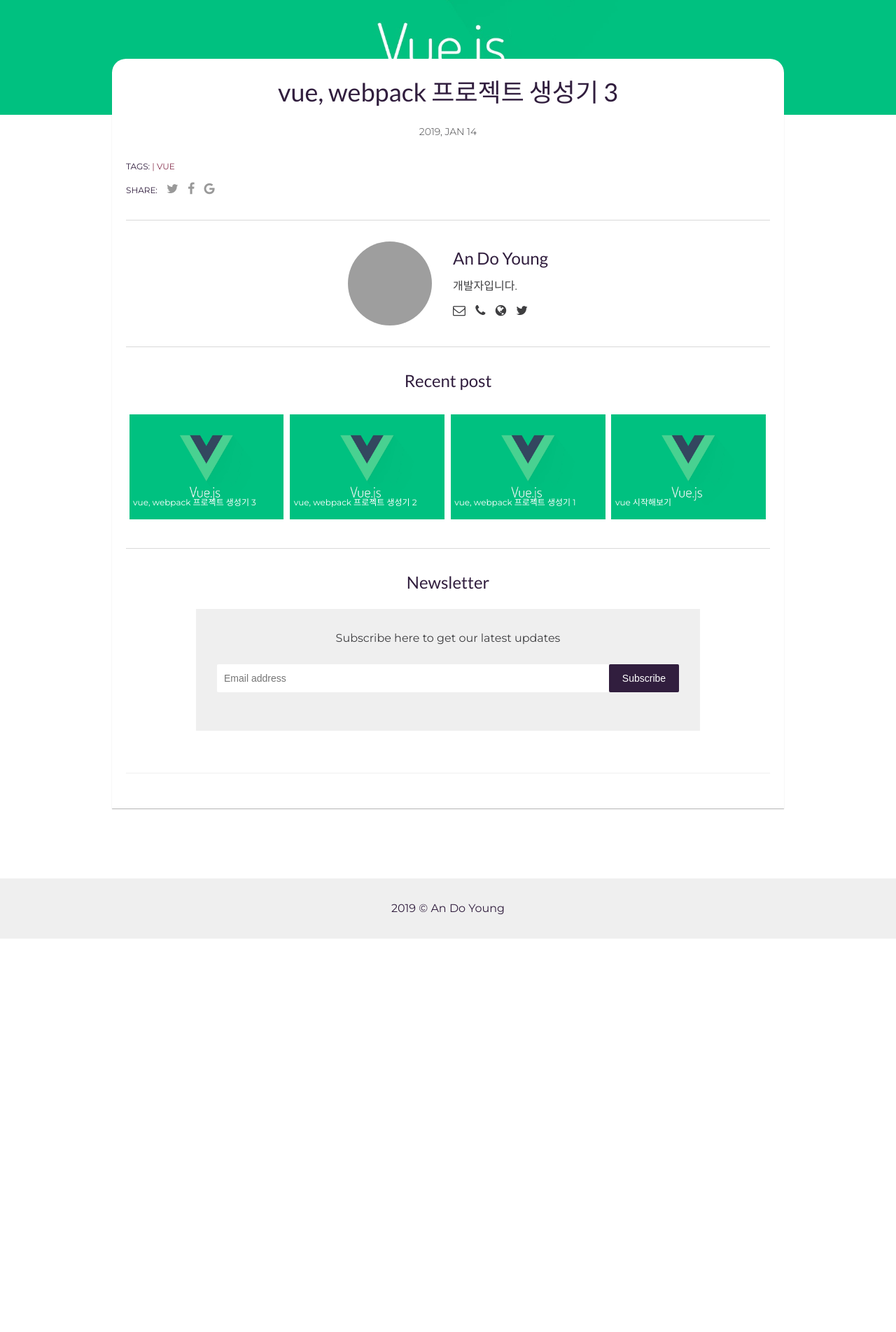
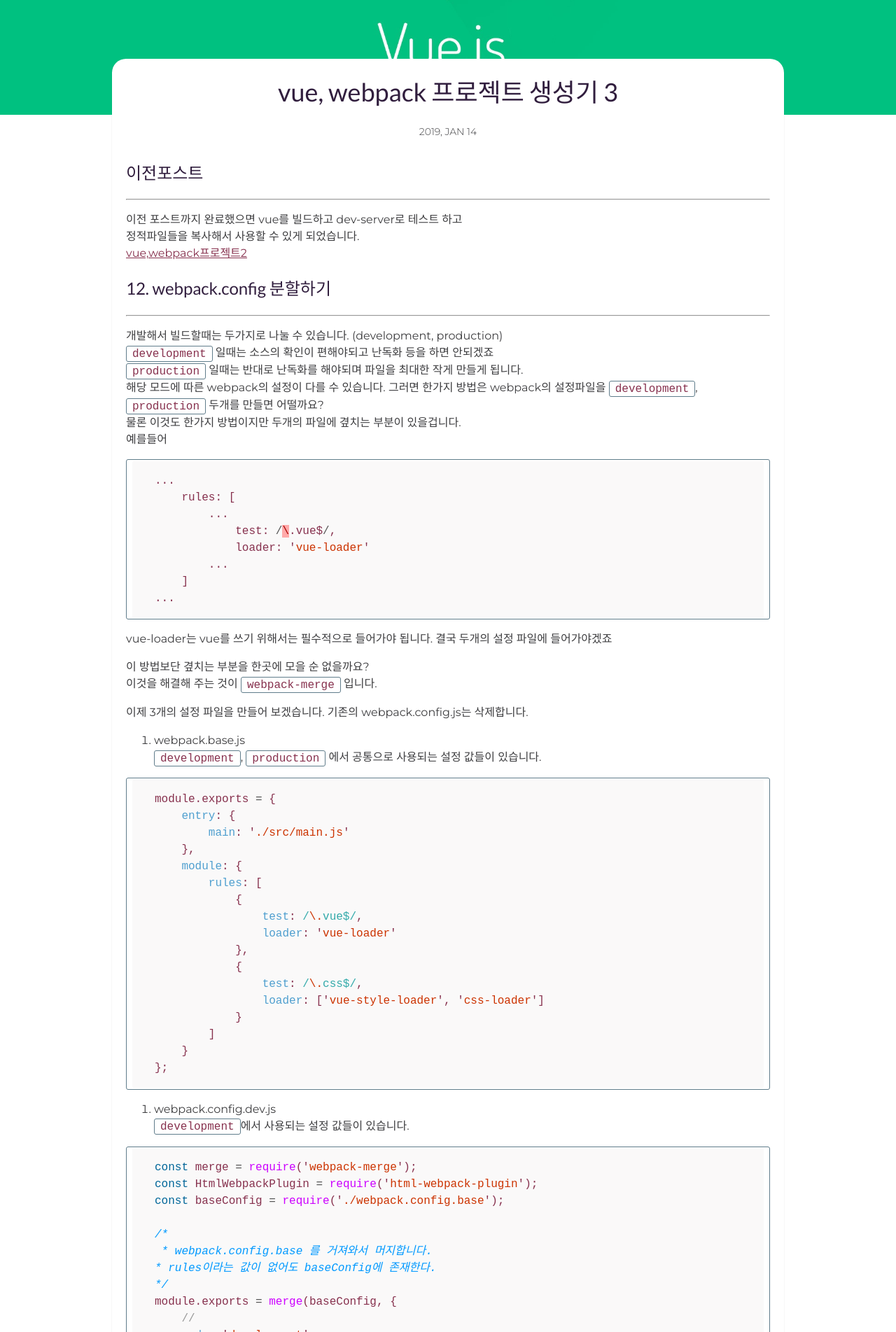
Before and after one commit to doYoungAn/doYoungAn.github.io, a Jekyll site: the page built from _posts/2019-01-14-vue-webpack-3.markdown, in a window 1280 px wide. Shown: the part 439-2342 px from the top of the page at 70% size. Built offline with Jekyll 4.4.1, drawn with Linux system fonts in a browser that asks for light colours; comment, search, counter and statistics services are not loaded; some of the changed text lies outside the part shown; grey boxes are pictures that could not be loaded.

Commit message:
Temp 2019-01-14 post

````diff
--- a/_posts/2019-01-14-vue-webpack-3.markdown
+++ b/_posts/2019-01-14-vue-webpack-3.markdown
@@ -7,3 +7,129 @@ img: vue_logo.jpeg
 tags: [vue]
 author: Do Young An
 ---
+
+## 이전포스트
+----------------------------------------------------
+이전 포스트까지 완료했으면 vue를 빌드하고 dev-server로 테스트 하고
+정적파일들을 복사해서 사용할 수 있게 되었습니다.
+[vue,webpack프로젝트2](https://doyoungan.github.io/vue-webpack-2/)
+
+## 12. webpack.config 분할하기
+-----------------------------------------------------
+개발해서 빌드할때는 두가지로 나눌 수 있습니다. (development, production)
+`development` 일때는 소스의 확인이 편해야되고 난독화 등을 하면 안되겠죠
+`production` 일때는 반대로 난독화를 해야되며 파일을 최대한 작게 만들게 됩니다.
+해당 모드에 따른 webpack의 설정이 다를 수 있습니다.
+그러면 한가지 방법은 webpack의 설정파일을 `development`, `production` 두개를 만들면 어떨까요?
+물론 이것도 한가지 방법이지만 두개의 파일에 곂치는 부분이 있을겁니다.
+예를들어
+
+``` javascript
+...
+    rules: [
+        ...
+            test: /\.vue$/,
+            loader: 'vue-loader'
+        ...
+    ]
+...
+```
+
+vue-loader는 vue를 쓰기 위해서는 필수적으로 들어가야 됩니다. 결국 두개의 설정 파일에 들어가야겠죠
+
+
+이 방법보단 곂치는 부분을 한곳에 모을 순 없을까요?
+이것을 해결해 주는 것이 `webpack-merge` 입니다.
+
+이제 3개의 설정 파일을 만들어 보겠습니다. 기존의 webpack.config.js는 삭제합니다.
+1. webpack.base.js
+`development`, `production` 에서 공통으로 사용되는 설정 값들이 있습니다.
+
+``` javascript
+module.exports = {
+    entry: {
+        main: './src/main.js'
+    },
+    module: {
+        rules: [
+            {
+                test: /\.vue$/,
+                loader: 'vue-loader'
+            },
+            {
+                test: /\.css$/,
+                loader: ['vue-style-loader', 'css-loader']
+            }
+        ]
+    }
+};
+```
+
+2. webpack.config.dev.js
+`development`에서 사용되는 설정 값들이 있습니다.
+
+``` javascript
+const merge = require('webpack-merge');
+const HtmlWebpackPlugin = require('html-webpack-plugin');
+const baseConfig = require('./webpack.config.base');
+
+/*
+ * webpack.config.base 를 거져와서 머지합니다.
+* rules이라는 값이 없어도 baseConfig에 존재한다.
+*/
+module.exports = merge(baseConfig, {
+    //
+    mode: 'development',
+    // webpack-dev-server에 대한 설정입니다.
+    devServer: {
+        hot: true,
+        host: '0.0.0.0',
+        port: 8080,
+        historyApiFallBack: true,
+        publicPath: '/'
+    },
+    plugins: [
+        new HtmlWebpackPlugin({
+            template: './public/index.html'
+        })
+    ]
+});
+```
+
+3. webpack.config.prod.js
+`production` 에서 사용되는 설정 값들이 있습니다.
+
+
+``` javascript
+const merge = require('webpack-merge');
+const HtmlWebpackPlugin = require('html-webpack-plugin');
+const baseConfig = require('./webpack.config.base');
+
+/*
+ * webpack.config.base 를 거져와서 머지합니다.
+ * rules이라는 값이 없어도 baseConfig에 존재한다.
+*/
+module.exports = merge(baseConfig, {
+    mode: 'production',
+    // 빌드한 결과 파일들의 이름을 설정합니다.
+    output: {
+        filename: '[name].[hash].min.js',
+        chunkFilename: '[name].[hash].min.js'
+    },
+    plugins: [
+        /*
+        * html-webpack-plugin 의 설정이 development보다 추가되었습니다.
+        */
+        new HtmlWebpackPlugin({
+            filename: 'index.html',
+            template: './public/index.html',
+            inject: true,
+            minify: {
+                removeComments: true,
+                collapseInlineTagWhitespace: true,
+                collapseWhitespace: true
+            }
+        })
+    ]
+});
+```
````
